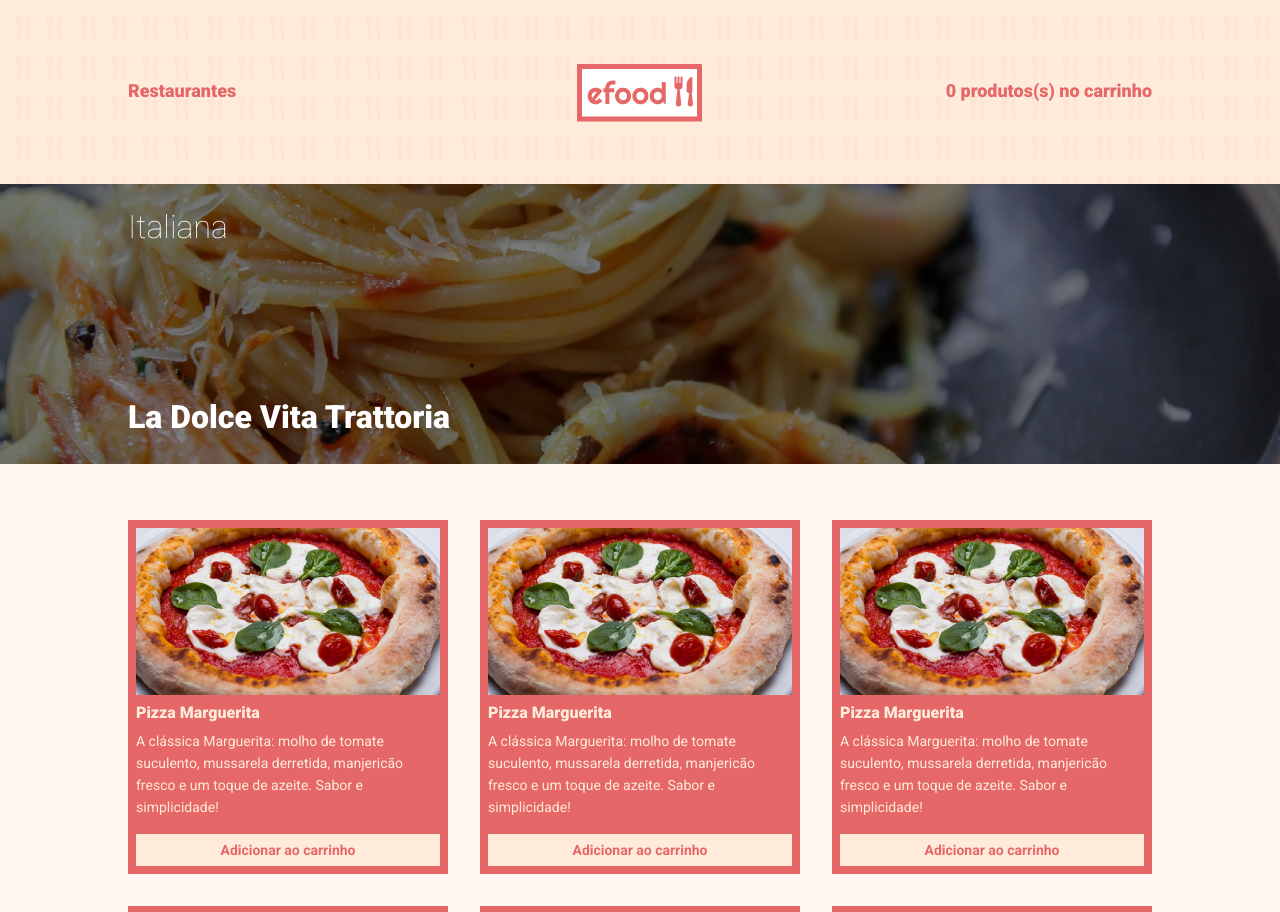
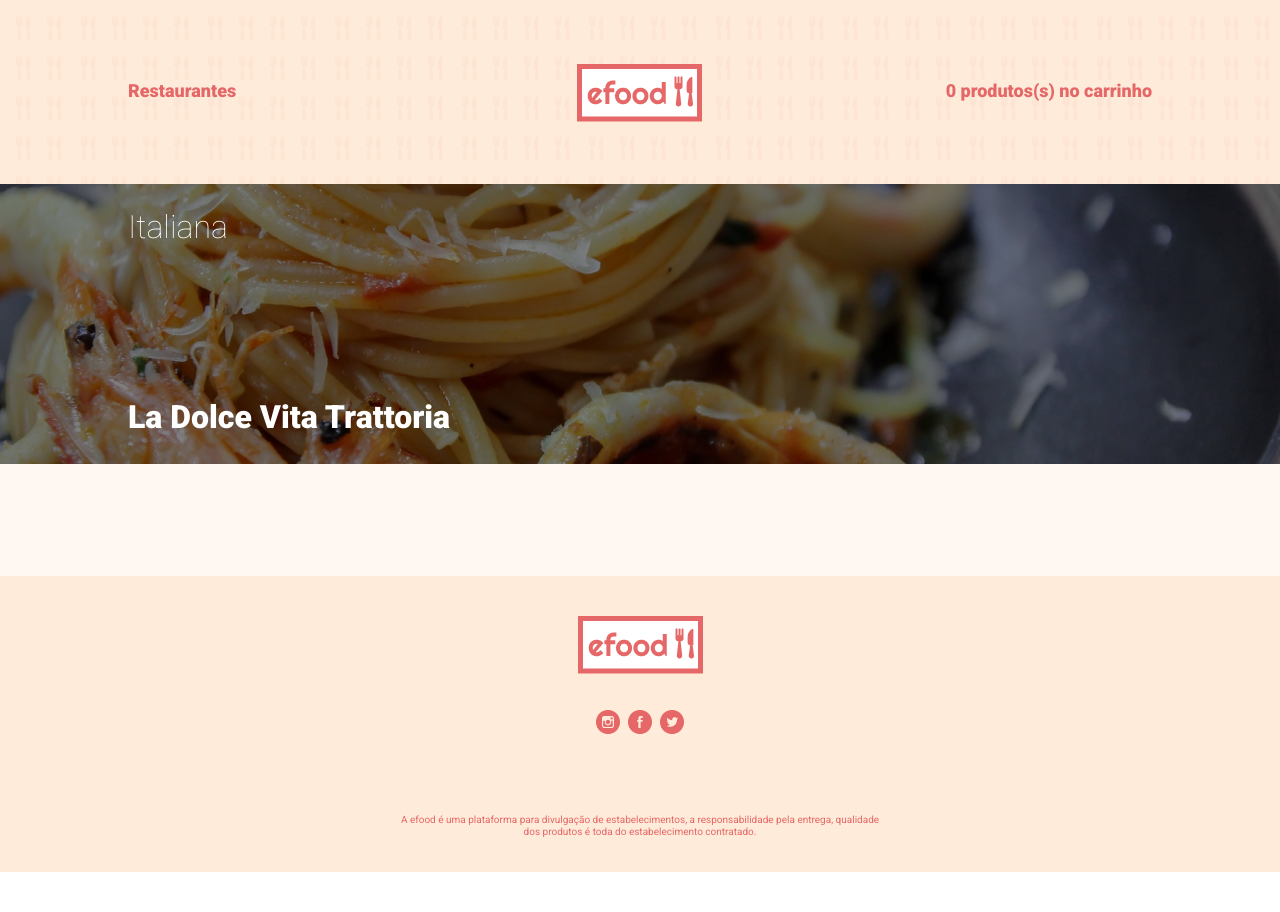
Before and after one commit to alanmdsan/efood, a React (Create React App) app: page /restaurant in a window 1280 px wide. Shown: the top 912 px of the page. After the commit the page ends 872 px from the top, so only its background shows below. Built offline with nearby package versions, Linux system fonts and the light colour scheme.

Commit message:
fetching restaurants

```diff
--- a/src/components/Card/index.tsx
+++ b/src/components/Card/index.tsx
@@ -1,3 +1,4 @@
+import { sliceDescription } from '../../utils/functions'
 import * as S from './styles'
 import Tag from '../Tag'
 
@@ -5,21 +6,30 @@ import iconRating from '../../assets/images/star.png'
 import Button from '../Button'
 
 type Props = {
+  id: number
   name: string
   description: string
   image: string
-  infos: string[]
+  highlight: boolean
+  type: string
   rating: number
 }
 
-const Card = ({ name, description, image, infos, rating }: Props) => (
+const Card = ({
+  id,
+  name,
+  description,
+  image,
+  highlight,
+  type,
+  rating
+}: Props) => (
   <S.Container>
     <S.ContainerImage>
-      <img src={image} alt={name} />
+      <S.Image src={image} alt={name} />
       <S.Infos>
-        {infos.map((info) => (
-          <Tag key={info}>{info}</Tag>
-        ))}
+        {highlight && <Tag>Destaque da semana</Tag>}
+        {type && <Tag>{type}</Tag>}
       </S.Infos>
     </S.ContainerImage>
     <S.ContainerDescription>
@@ -30,9 +40,9 @@ const Card = ({ name, description, image, infos, rating }: Props) => (
           <S.IconRating src={iconRating} />
         </S.Rating>
       </S.ContainerName>
-      <p>{description}</p>
+      <p title={description}>{sliceDescription(description)}</p>
       <S.ContainerButton>
-        <Button to="/restaurant" />
+        <Button to={`restaurant/${id}`} />
       </S.ContainerButton>
     </S.ContainerDescription>
   </S.Container>
--- a/src/components/Card/styles.ts
+++ b/src/components/Card/styles.ts
@@ -8,6 +8,11 @@ export const Container = styled.div`
 export const ContainerImage = styled.div`
   height: 217px;
   position: relative;
+  overflow: hidden;
+`
+
+export const Image = styled.img`
+  width: 100%;
 `
 
 export const ContainerDescription = styled.div`
--- a/src/components/CardList/index.tsx
+++ b/src/components/CardList/index.tsx
@@ -1,4 +1,4 @@
-import Restaurant from '../../models/Restaurant'
+import { Restaurant } from '../../utils/typedElements'
 import Card from '../Card'
 import * as S from './styles'
 
@@ -13,11 +13,13 @@ const CardList = ({ restaurants }: Props) => (
         {restaurants.map((restaurant) => (
           <Card
             key={restaurant.id}
-            name={restaurant.name}
-            description={restaurant.description}
-            image={restaurant.image}
-            infos={restaurant.infos}
-            rating={restaurant.rating}
+            id={restaurant.id}
+            name={restaurant.titulo}
+            description={restaurant.descricao}
+            image={restaurant.capa}
+            highlight={restaurant.destacado}
+            type={restaurant.tipo}
+            rating={restaurant.avaliacao}
           />
         ))}
       </S.List>
--- a/src/components/ProductList/index.tsx
+++ b/src/components/ProductList/index.tsx
@@ -1,4 +1,4 @@
-import Product from '../../models/Product'
+import { Product } from '../../utils/typedElements'
 import ProductCard from '../ProductCard'
 import * as S from './styles'
 
@@ -13,9 +13,9 @@ const ProductList = ({ products }: Props) => (
         {products.map((product) => (
           <ProductCard
             key={product.id}
-            name={product.name}
-            description={product.description}
-            image={product.image}
+            name={product.nome}
+            description={product.descricao}
+            image={product.foto}
           />
         ))}
       </S.List>
--- a/src/pages/Home/index.tsx
+++ b/src/pages/Home/index.tsx
@@ -1,54 +1,23 @@
+import { useEffect, useState } from 'react'
+import { Restaurant } from '../../utils/typedElements'
 import CardList from '../../components/CardList'
 import Hero from '../../components/Hero'
-import Restaurant from '../../models/Restaurant'
 
-import hioki from '../../assets/images/hioki.png'
-import trattoria from '../../assets/images/trattoria.png'
+const Home = () => {
+  const [restaurants, setRestaurants] = useState<Restaurant[]>([])
 
-const restaurants: Restaurant[] = [
-  {
-    id: 1,
-    name: 'Hioki Sushi',
-    description:
-      'Peça já o melhor da culinária japonesa no conforto da sua casa! Sushis frescos, sashimis deliciosos e pratos quentes irresistíveis. Entrega rápida, embalagens cuidadosas e qualidade garantida. Experimente o Japão sem sair do lar com nosso delivery!',
-    image: hioki,
-    infos: ['Destaque da semana', 'Japonesa'],
-    rating: 4.9
-  },
-  {
-    id: 2,
-    name: 'La Dolce Vita Trattoria',
-    description:
-      'A La Dolce Vita Trattoria leva a autêntica cozinha italiana até você! Desfrute de massas caseiras, pizzas deliciosas e risotos incríveis, tudo no conforto do seu lar. Entrega rápida, pratos bem embalados e sabor inesquecível. Peça já!',
-    image: trattoria,
-    infos: ['Italiana'],
-    rating: 4.6
-  },
-  {
-    id: 3,
-    name: 'Hioki Sushi',
-    description:
-      'Peça já o melhor da culinária japonesa no conforto da sua casa! Sushis frescos, sashimis deliciosos e pratos quentes irresistíveis. Entrega rápida, embalagens cuidadosas e qualidade garantida. Experimente o Japão sem sair do lar com nosso delivery!',
-    image: hioki,
-    infos: ['Destaque da semana', 'Japonesa'],
-    rating: 4.9
-  },
-  {
-    id: 4,
-    name: 'La Dolce Vita Trattoria',
-    description:
-      'A La Dolce Vita Trattoria leva a autêntica cozinha italiana até você! Desfrute de massas caseiras, pizzas deliciosas e risotos incríveis, tudo no conforto do seu lar. Entrega rápida, pratos bem embalados e sabor inesquecível. Peça já!',
-    image: trattoria,
-    infos: ['Italiana'],
-    rating: 4.6
-  }
-]
+  useEffect(() => {
+    fetch('https://fake-api-tau.vercel.app/api/efood/restaurantes')
+      .then((res) => res.json())
+      .then((res) => setRestaurants(res))
+  }, [])
 
-const Home = () => (
-  <>
-    <Hero />
-    <CardList restaurants={restaurants} />
-  </>
-)
+  return (
+    <>
+      <Hero />
+      <CardList restaurants={restaurants} />
+    </>
+  )
+}
 
 export default Home
--- a/src/pages/Restaurant/index.tsx
+++ b/src/pages/Restaurant/index.tsx
@@ -1,53 +1,8 @@
+import { Product } from '../../utils/typedElements'
 import ProfileBanner from '../../components/ProfileBanner'
-import Product from '../../models/Product'
-
-import margherita from '../../assets/images/margherita.png'
 import ProductList from '../../components/ProductList'
 
-const products: Product[] = [
-  {
-    id: 1,
-    name: 'Pizza Marguerita',
-    description:
-      'A clássica Marguerita: molho de tomate suculento, mussarela derretida, manjericão fresco e um toque de azeite. Sabor e simplicidade!',
-    image: margherita
-  },
-  {
-    id: 2,
-    name: 'Pizza Marguerita',
-    description:
-      'A clássica Marguerita: molho de tomate suculento, mussarela derretida, manjericão fresco e um toque de azeite. Sabor e simplicidade!',
-    image: margherita
-  },
-  {
-    id: 3,
-    name: 'Pizza Marguerita',
-    description:
-      'A clássica Marguerita: molho de tomate suculento, mussarela derretida, manjericão fresco e um toque de azeite. Sabor e simplicidade!',
-    image: margherita
-  },
-  {
-    id: 4,
-    name: 'Pizza Marguerita',
-    description:
-      'A clássica Marguerita: molho de tomate suculento, mussarela derretida, manjericão fresco e um toque de azeite. Sabor e simplicidade!',
-    image: margherita
-  },
-  {
-    id: 5,
-    name: 'Pizza Marguerita',
-    description:
-      'A clássica Marguerita: molho de tomate suculento, mussarela derretida, manjericão fresco e um toque de azeite. Sabor e simplicidade!',
-    image: margherita
-  },
-  {
-    id: 6,
-    name: 'Pizza Marguerita',
-    description:
-      'A clássica Marguerita: molho de tomate suculento, mussarela derretida, manjericão fresco e um toque de azeite. Sabor e simplicidade!',
-    image: margherita
-  }
-]
+const products: Product[] = []
 
 const Restaurant = () => (
   <>
--- /dev/null
+++ b/src/utils/functions.ts
@@ -0,0 +1,13 @@
+export const sliceDescription = (description: string) => {
+  if (description.length > 190) {
+    return description.slice(0, 190).concat('...')
+  }
+  return description
+}
+
+export const formatPrice = (price = 0) => {
+  return new Intl.NumberFormat('pt-BR', {
+    style: 'currency',
+    currency: 'BRL'
+  }).format(price)
+}
--- /dev/null
+++ b/src/utils/typedElements.ts
@@ -0,0 +1,19 @@
+export type Product = {
+  id: number
+  nome: string
+  descricao: string
+  foto: string
+  porcao: string
+  preco: number
+}
+
+export type Restaurant = {
+  id: number
+  titulo: string
+  descricao: string
+  tipo: string
+  capa: string
+  destacado: boolean
+  avaliacao: number
+  cardapio: Product[]
+}
```
Also changed, not shown: src/models/Product.ts (deleted, +0 -15 lines), src/models/Restaurant.ts (deleted, +0 -26 lines).
